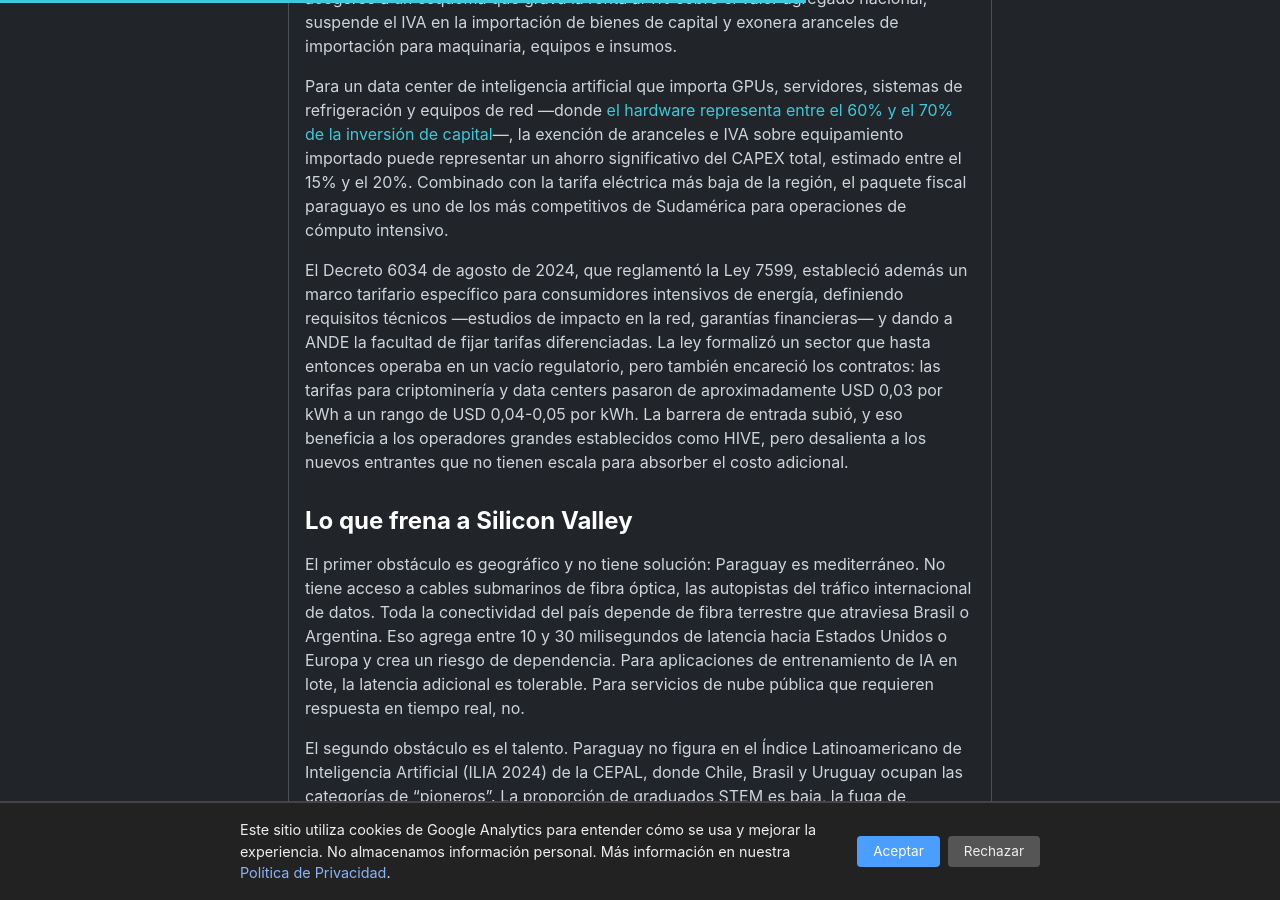
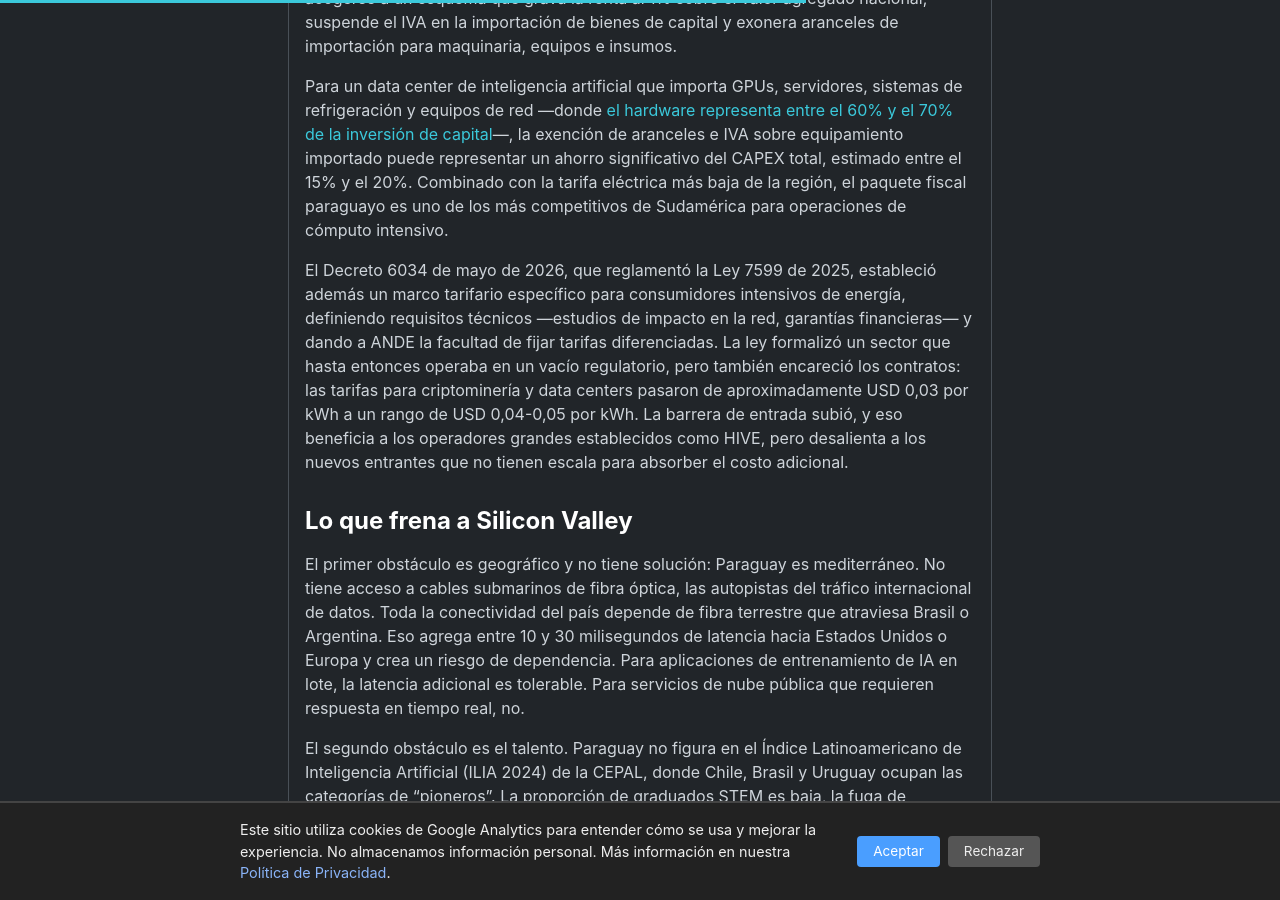
Before and after one commit to miravosqueinteresante/muchotexto.net, a Jekyll site: the page built from _posts/2026-07-31-silicon-valley-cono-sur-paraguay.md, in a window 1280 px wide and 900 px high, scrolled down 4180 px. Built offline with Jekyll 4.4.1, drawn with Linux system fonts in a browser that asks for light colours; some of the changed text lies outside the part shown.

Commit message:
corrige anexo C no congelado + ley 7599/2025 en silicon-valley y ciberseguridad

```diff
--- a/_posts/2026-07-31-silicon-valley-cono-sur-paraguay.md
+++ b/_posts/2026-07-31-silicon-valley-cono-sur-paraguay.md
@@ -62,7 +62,7 @@
 
 Para un data center de inteligencia artificial que importa GPUs, servidores, sistemas de refrigeración y equipos de red —donde [el hardware representa entre el 60% y el 70% de la inversión de capital]({% post_url 2026-07-25-cadena-valor-data-center %})—, la exención de aranceles e IVA sobre equipamiento importado puede representar un ahorro significativo del CAPEX total, estimado entre el 15% y el 20%. Combinado con la tarifa eléctrica más baja de la región, el paquete fiscal paraguayo es uno de los más competitivos de Sudamérica para operaciones de cómputo intensivo.
 
-El Decreto 6034 de agosto de 2024, que reglamentó la Ley 7599, estableció además un marco tarifario específico para consumidores intensivos de energía, definiendo requisitos técnicos —estudios de impacto en la red, garantías financieras— y dando a ANDE la facultad de fijar tarifas diferenciadas. La ley formalizó un sector que hasta entonces operaba en un vacío regulatorio, pero también encareció los contratos: las tarifas para criptominería y data centers pasaron de aproximadamente USD 0,03 por kWh a un rango de USD 0,04-0,05 por kWh. La barrera de entrada subió, y eso beneficia a los operadores grandes establecidos como HIVE, pero desalienta a los nuevos entrantes que no tienen escala para absorber el costo adicional.
+El Decreto 6034 de mayo de 2026, que reglamentó la Ley 7599 de 2025, estableció además un marco tarifario específico para consumidores intensivos de energía, definiendo requisitos técnicos —estudios de impacto en la red, garantías financieras— y dando a ANDE la facultad de fijar tarifas diferenciadas. La ley formalizó un sector que hasta entonces operaba en un vacío regulatorio, pero también encareció los contratos: las tarifas para criptominería y data centers pasaron de aproximadamente USD 0,03 por kWh a un rango de USD 0,04-0,05 por kWh. La barrera de entrada subió, y eso beneficia a los operadores grandes establecidos como HIVE, pero desalienta a los nuevos entrantes que no tienen escala para absorber el costo adicional.
 
 ## Lo que frena a Silicon Valley
 
@@ -101,7 +101,7 @@
 11. [CEPAL — Índice Latinoamericano de Inteligencia Artificial (ILIA 2024)](https://www.cepal.org/es) (septiembre 2024)
 12. [Wikipedia — Electricity sector in Paraguay](https://en.wikipedia.org/wiki/Electricity_sector_in_Paraguay)
 13. [Ley 60/90 — Régimen de Maquila, Paraguay](https://www.mic.gov.py/)
-14. [Ley 7599 (2024) y Decreto 6034 (2024) — Gaceta Oficial del Paraguay](https://www.gacetaoficial.gov.py/)
+14. [Ley 7599 (2025) y Decreto 6034 (2026) — Gaceta Oficial del Paraguay](https://www.gacetaoficial.gov.py/)
 15. [Transparency International — Corruption Perceptions Index 2025: Uruguay 73, Paraguay 24](https://www.transparency.org/en/cpi/2025) (febrero 2026)
 16. [Introl Blog — Latin America AI Infrastructure](https://www.introl.com/blog/) (abril 2026)
 17. [Global Data Center Hub — South America: The $380B AI Race](https://www.globaldatacenterhub.com/) (septiembre 2025)
```
Also changed, not shown: _posts/2026-07-17-ciberseguridad-paraguay.md (+1 -1 lines).
